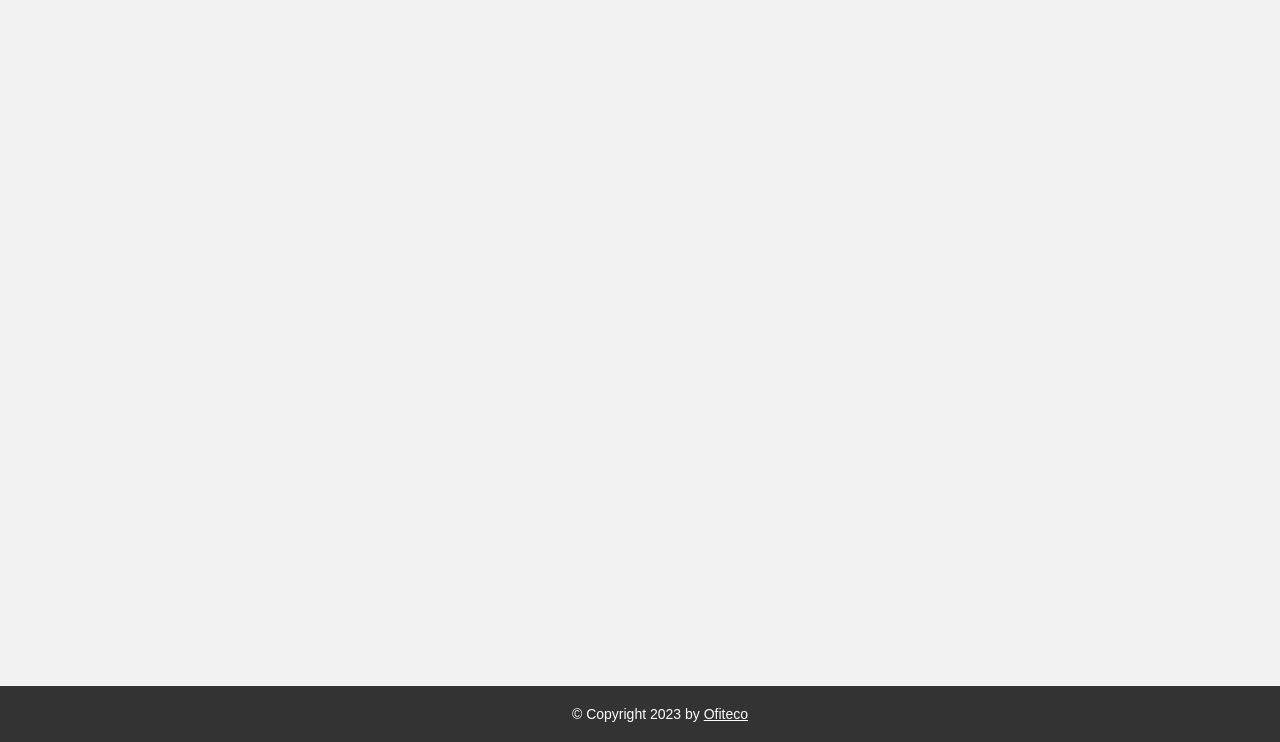
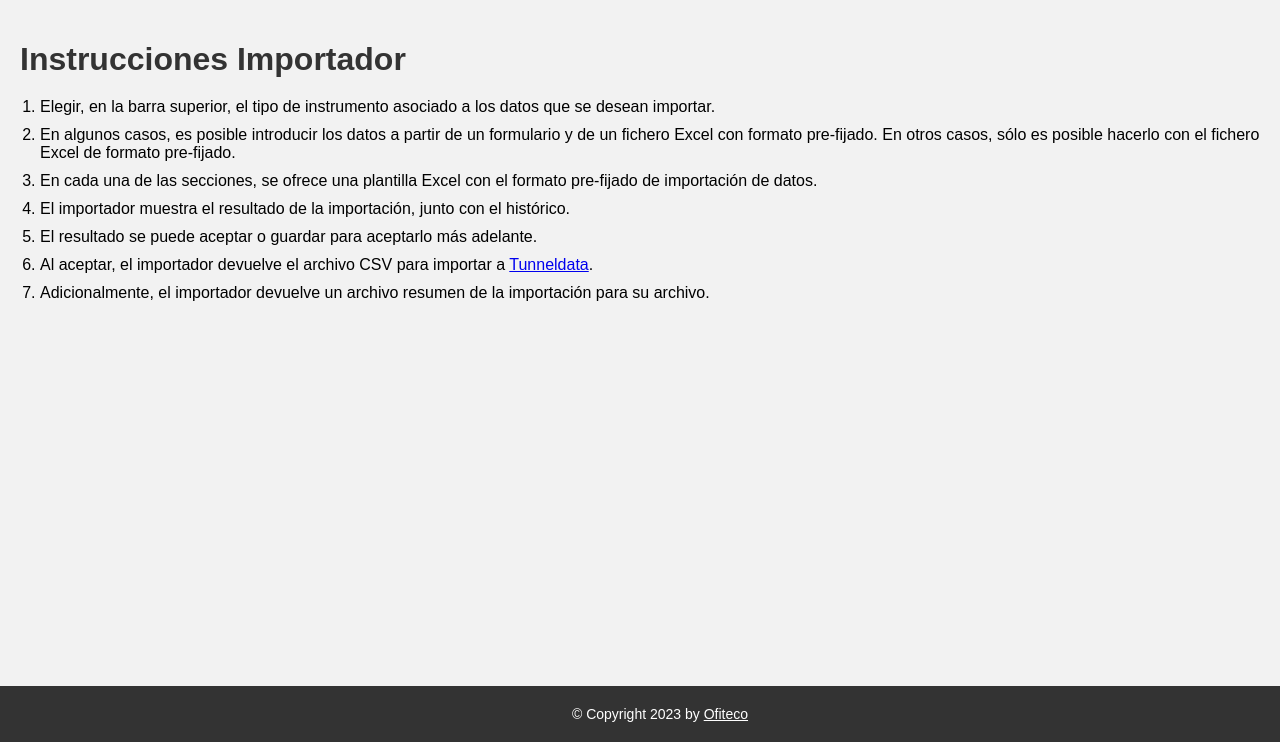
Before and after one commit to jmarinfi/importadores, a Flask app: page / in a window 1280 px wide. Shown: the part 58-800 px from the top of the page. Run offline with Flask 3, Linux system fonts and the light colour scheme; some libraries are stand-ins or nearby versions.

Commit message:
Se añade la página de inicio.

```diff
--- a/app.py
+++ b/app.py
@@ -1,8 +1,6 @@
 from flask import Flask, render_template
-from flask_bootstrap import Bootstrap
 
 app = Flask(__name__)
-bootstrap = Bootstrap(app)
 
 @app.route('/')
 def home():
--- a/static/style.css
+++ b/static/style.css
@@ -60,6 +60,20 @@ body {
     background-color: #555;
 }
 
+h1 {
+    font-weight: bold;
+    color: #333;
+    margin-bottom: 20px;
+}
+
+ol {
+    padding-left: 20px;
+}
+
+ol li {
+    margin-bottom: 10px;
+}
+
 @media screen and (max-width: 600px) {
     .footer {
         font-size: 12px;
--- a/templates/base.html
+++ b/templates/base.html
@@ -4,7 +4,8 @@
 <head>
     {% block head %}
     <meta name="viewport" content="width=device-width, initial-scale=1.0">
-    <link rel="stylesheet" href="{{ url_for('.static', filename='style.css') }}" />
+    <link rel="stylesheet" href="{{ url_for('static', filename='style.css') }}" />
+    <link rel="icon" href="{{ url_for('static', filename='favicon.ico') }}" type="image/x-icon">
     <title>{% block title %}{% endblock%} - Importadores</title>
     {% endblock %}
 </head>
--- a/templates/home.html
+++ b/templates/home.html
@@ -1 +1,20 @@
 {% extends "base.html" %}
+
+{% block title %}
+Inicio
+{% endblock %}
+
+{% block content %}
+<h1>Instrucciones Importador</h1>
+
+<ol>
+    <li>Elegir, en la barra superior, el tipo de instrumento asociado a los datos que se desean importar.</li>
+    <li>En algunos casos, es posible introducir los datos a partir de un formulario y de un fichero Excel con formato pre-fijado. En otros casos, sólo es posible hacerlo con el fichero Excel de formato pre-fijado.</li>
+    <li>En cada una de las secciones, se ofrece una plantilla Excel con el formato pre-fijado de importación de datos.</li>
+    <li>El importador muestra el resultado de la importación, junto con el histórico.</li>
+    <li>El resultado se puede aceptar o guardar para aceptarlo más adelante.</li>
+    <li>Al aceptar, el importador devuelve el archivo CSV para importar a <a href="https://metrolima.acpofiteco.com/index.php?url=/usuarios/inicio" target="_blank">Tunneldata</a>.</li>
+    <li>Adicionalmente, el importador devuelve un archivo resumen de la importación para su archivo.</li>
+</ol>
+
+{% endblock %}
```
Also changed, not shown: README.md, static/images/favicon.ico (added).
